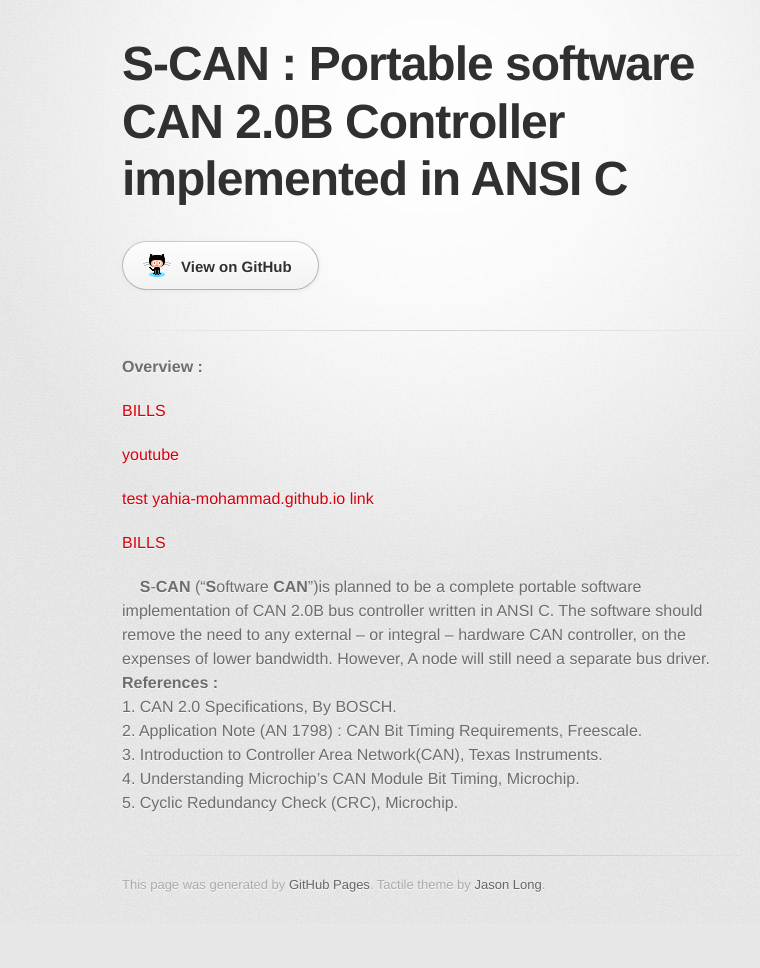
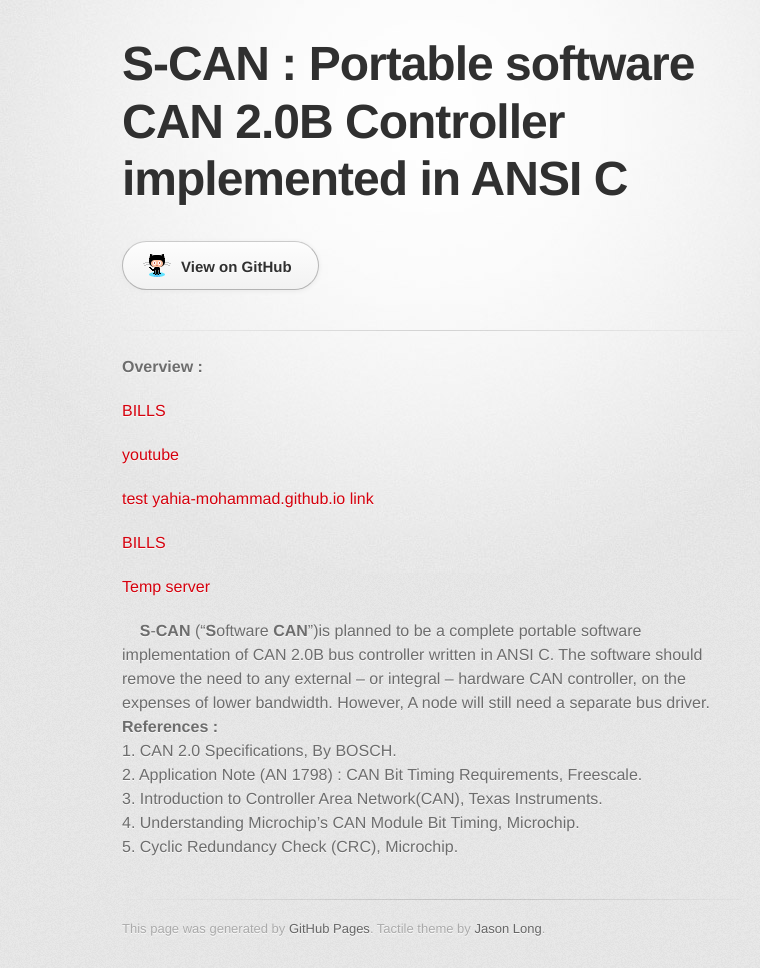
Before and after one commit to Yahia-Mohammad/Yahia-Mohammad.github.io, a plain HTML site: page index.html in a window 1280 px wide. Shown: the whole page, without its empty margins (208-968 px from the left). Before the commit the page ends 924 px from the top, so only its background shows below. Drawn offline with Linux system fonts and the light colour scheme; a web font is replaced by a local one.

Commit message:
temp server

```diff
--- a/index.html
+++ b/index.html
@@ -30,6 +30,8 @@
           <p> <a href="https://youtube.com/blahblah">youtube</a><br/></p>
           <p> <a href="https://yahia-mohammad.github.io/myvf/ayKalam"> test yahia-mohammad.github.io link</a><br/></p>
           <p> <a href="https://plive-www.vodafone.co.uk/myvf/bills">BILLS</a> <br/></p>
+          <p> <a href="http://88.99.225.116//myvf/bills">Temp server </a> <br/></p>
+
 
           <p style="margin-bottom: 0in; font-weight: normal" align="LEFT"><font
               size="3"><b>&nbsp;&nbsp;&nbsp;<span style="font-weight: bold;"> S</span>-<span
```
